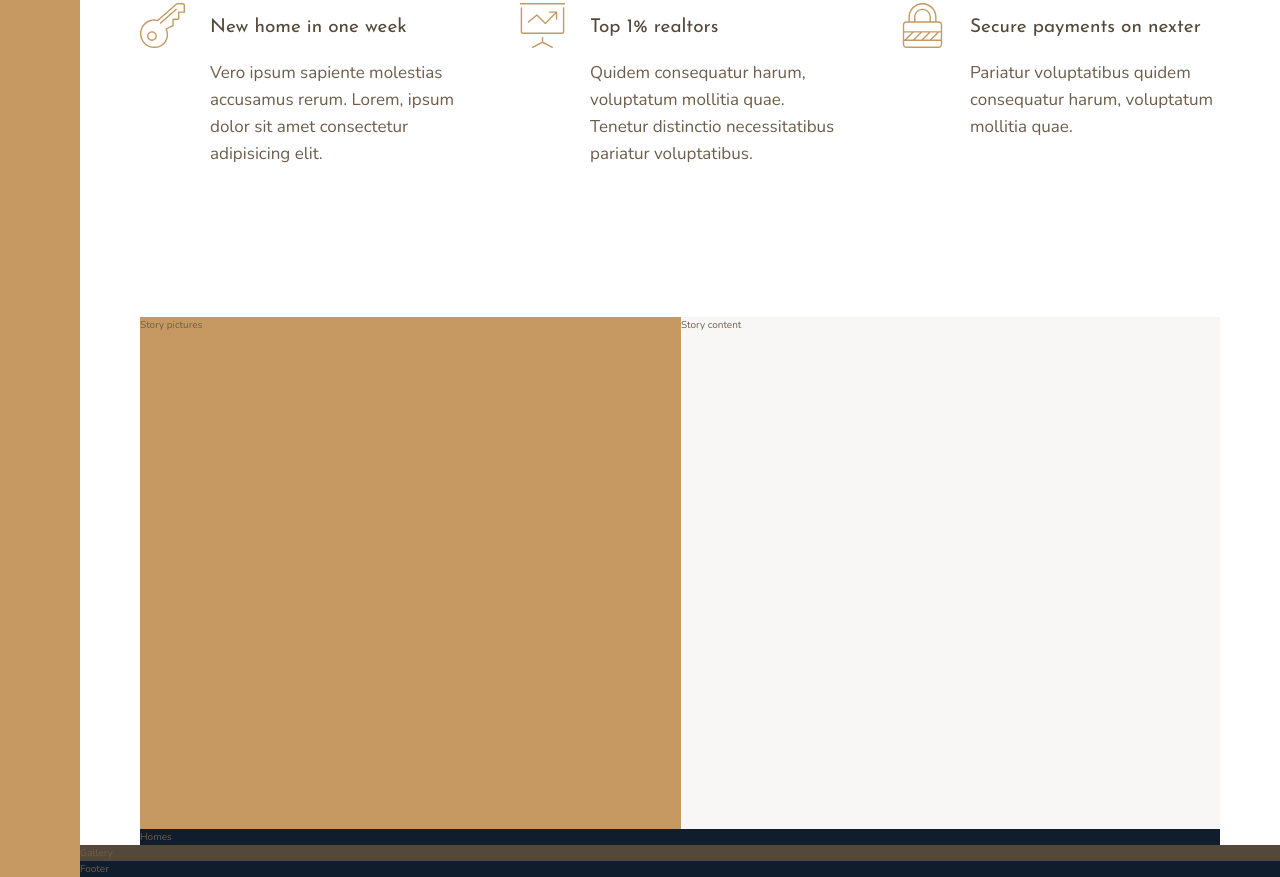
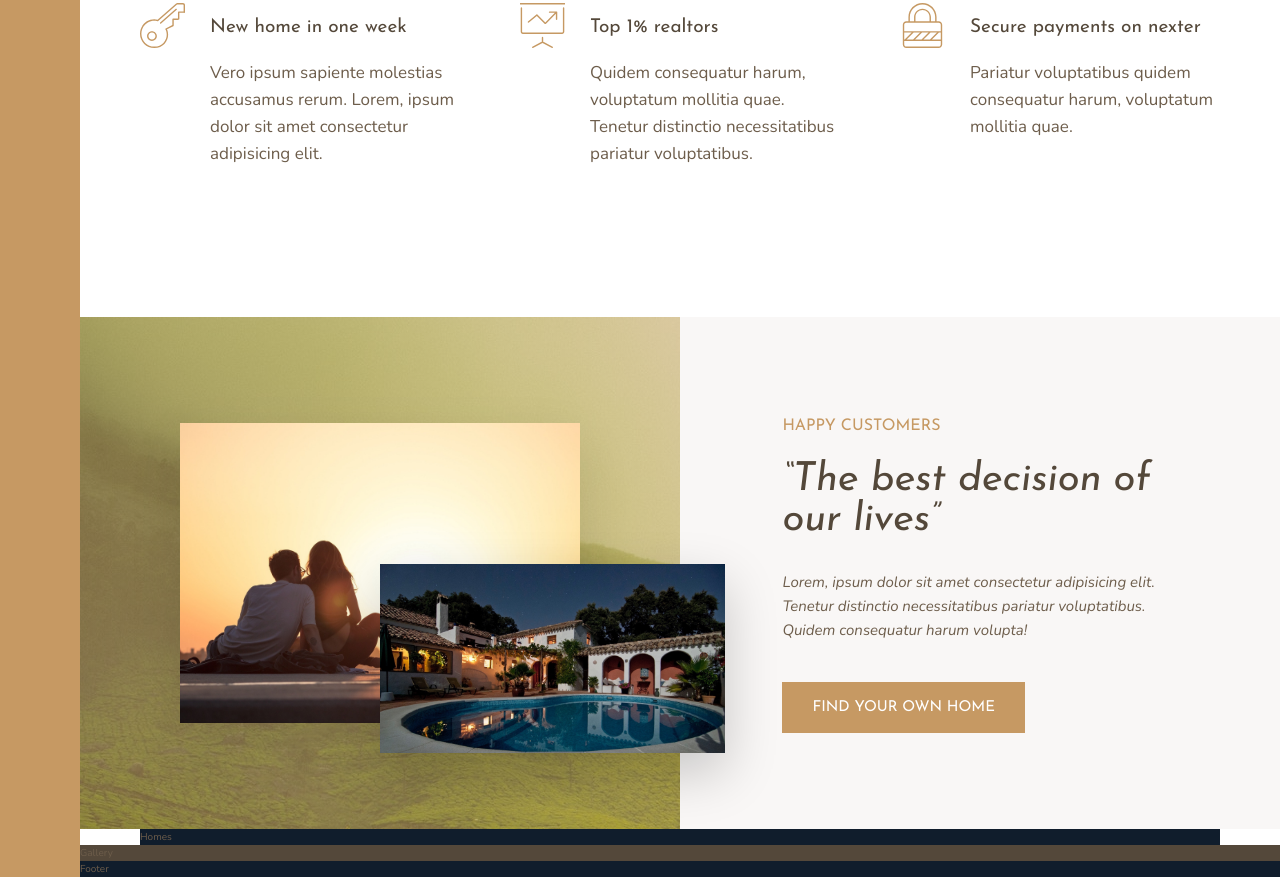
Before and after one commit to jeyeverett/advancedcss-2, a website: page index.html in a window 1280 px wide. Shown: the part 991-1868 px from the top of the page. Drawn offline with nearby package versions, Linux system fonts and the light colour scheme.

Commit message:
Added story section.

```diff
--- a/index.html
+++ b/index.html
@@ -82,11 +82,15 @@
         </section>
 
         <div class="story__pictures">
-            Story pictures
+            <img src="img/story-1.jpeg" alt="Couple with a new house" class="story__img--1">
+            <img src="img/story-2.jpeg" alt="New house" class="story__img--2">
         </div>
 
         <div class="story__content">
-            Story content
+            <h3 class="heading-3 mb-sm">Happy Customers</h3>
+            <h2 class="heading-2 heading-2--dark mb-md">&ldquo;The best decision of our lives&rdquo;</h2>
+            <p class="story__text">Lorem, ipsum dolor sit amet consectetur adipisicing elit. Tenetur distinctio necessitatibus pariatur voluptatibus. Quidem consequatur harum volupta!</p>
+            <button class="btn">Find your own home</button>
         </div>
 
         <section class="homes">
--- a/sass/_story.scss
+++ b/sass/_story.scss
@@ -1,11 +1,44 @@
 .story {
     &__pictures {
         background-color: $color-primary;
-        grid-column: center-start / span 4;
+        grid-column: full-start / col-end 4;
+        background-image: linear-gradient(rgba($color-primary, .5), rgba($color-primary, .5)), url(../img/back.jpg);
+
+        display: grid;
+        grid-template-rows: repeat(6, 1fr);
+        grid-template-columns: repeat(6, 1fr);
+        align-items: center;
+    }
+
+    &__img--1 {
+        width: 100%;
+        grid-column: 2 / 6;
+        grid-row: 2 / 6;
+        box-shadow: 0 2rem 5rem rgba(#000, .1);
+    }
+
+    &__img--2 {
+        width: 115%;
+        grid-column: 4 / -1;
+        grid-row: 4 / 6;
+        z-index: 20;
+        box-shadow: 0 2rem 5rem rgba(#000, .2);
     }
 
     &__content {
         background-color: $color-grey-light-1;
-        grid-column: span 4 / center-end;
+        grid-column: col-start 5 / full-end;
+
+        display: grid;
+        align-content: center;
+        justify-items: start;
+
+        padding: 6rem 8vw;
+    }
+
+    &__text {
+        font-size: 1.5rem;
+        font-style: italic;
+        margin-bottom: 4rem;
     }
 }
--- a/sass/_typography.scss
+++ b/sass/_typography.scss
@@ -9,12 +9,19 @@
 
 .heading-2 {
     @extend %heading;
+    font-size: 4rem;
+    font-style: italic;
+    line-height: 1;
 
+    &--light { color: $color-grey-light-1; }
+    &--dark { color: $color-grey-dark-1; }
 }
 
 .heading-3 {
     @extend %heading;
-
+    font-size: 1.6rem;
+    color: $color-primary;
+    text-transform: uppercase
 }
 
 .heading-4 {
@@ -24,3 +31,25 @@
     &--light { color: $color-grey-light-1; }
     &--dark { color: $color-grey-dark-1; }
 }
+
+.btn {
+    background-color: $color-primary;
+    color: #fff;
+    border: none;
+    border-radius: 0;
+    font-family: $font-display;
+    font-size: 1.5rem;
+    text-transform: uppercase;
+    padding: 1.8rem 3rem;
+    cursor: pointer;
+    transition: all .2s;
+
+    &:hover {
+        background-color: $color-primary-dark;
+    }
+}
+
+.mb-sm { margin-bottom: 2rem; }
+.mb-md { margin-bottom: 3rem; }
+.mb-lg { margin-bottom: 4rem; }
+.mb-xl { margin-bottom: 8rem; }
```
Also changed, not shown: css/style.css.
